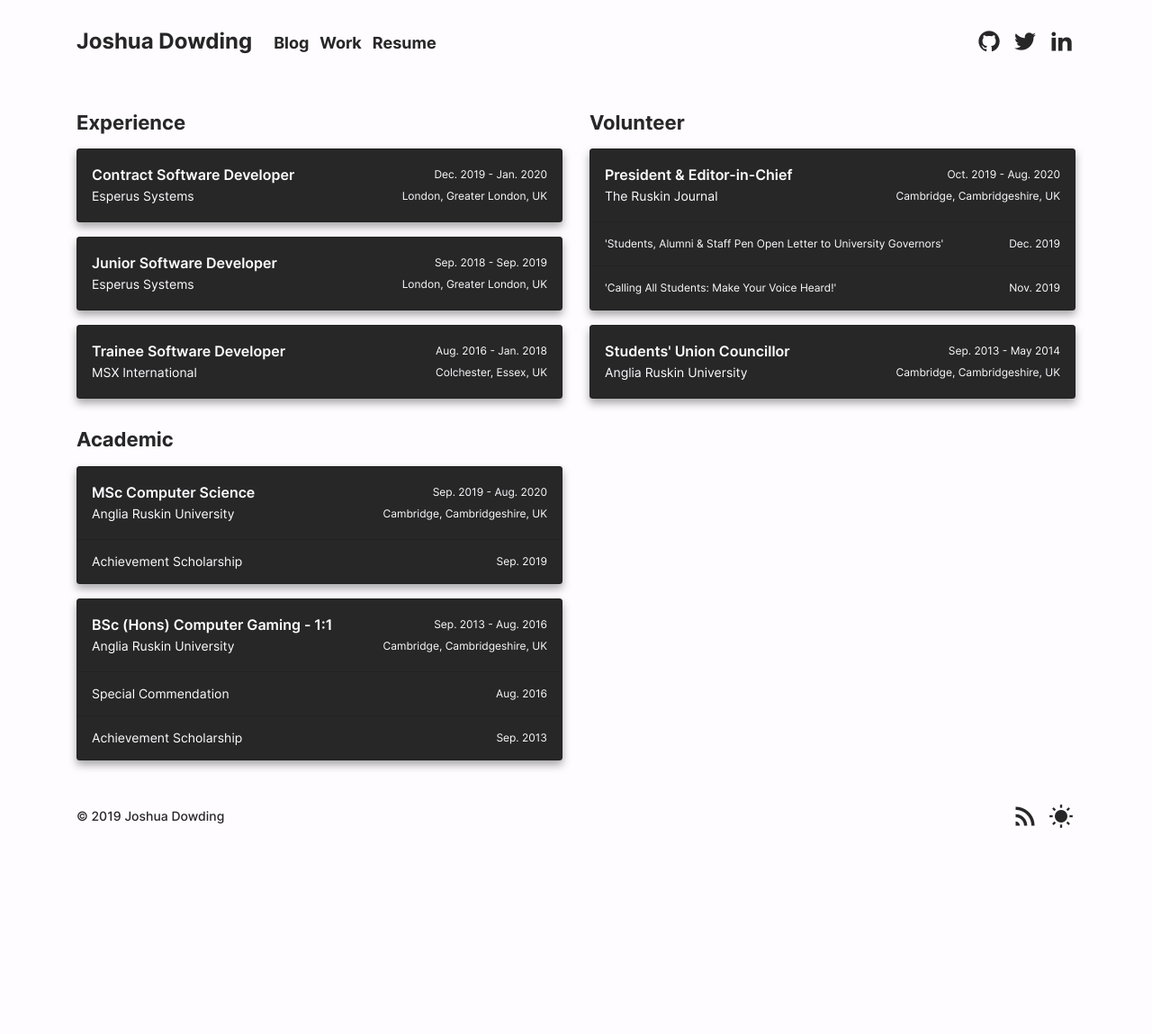
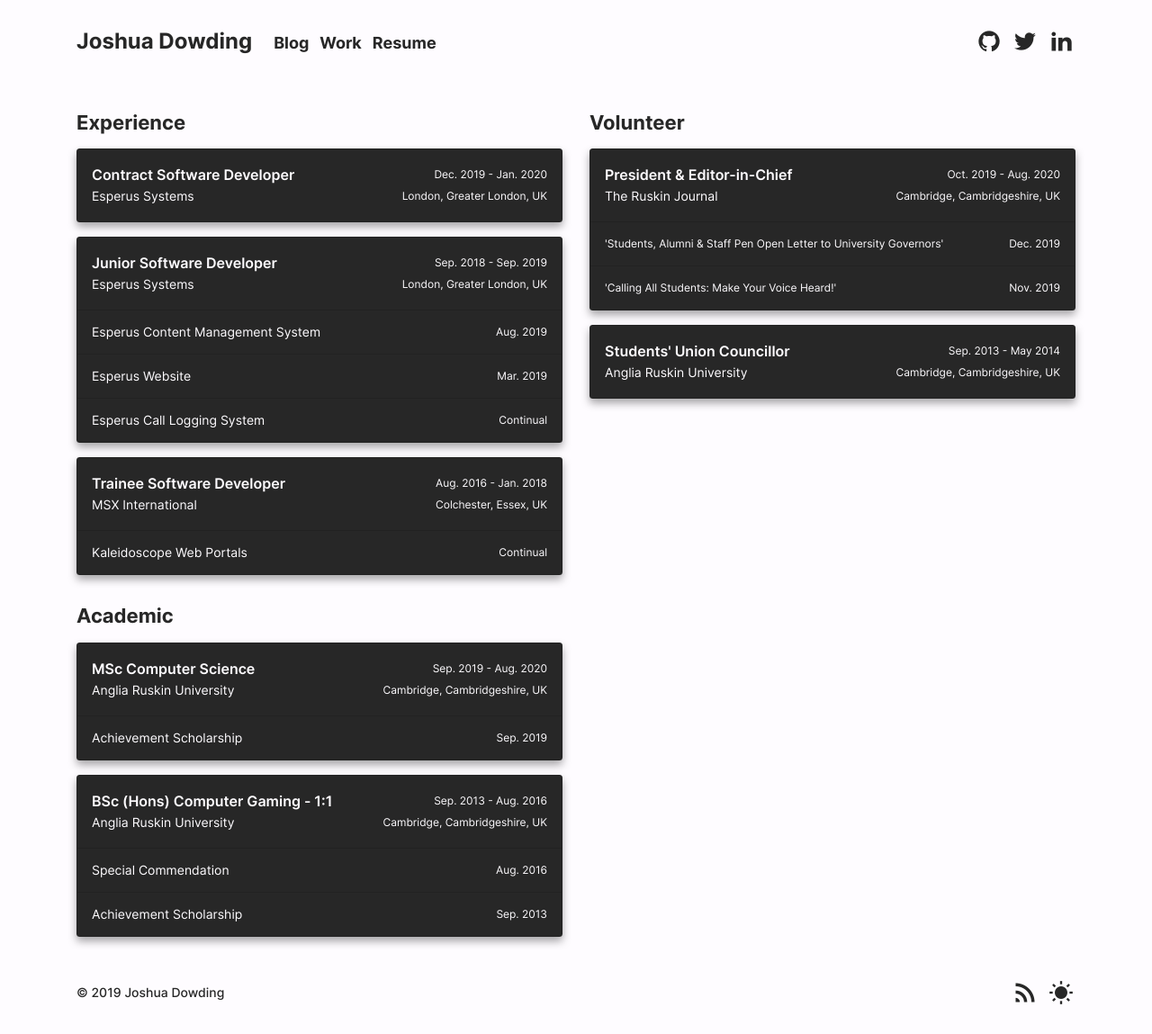
Before and after one commit to joshuadowding/jdowding.me, a Jekyll site: the page built from resume.html, in a window 1280 px wide. Shown: the whole page at 90% size. Built offline with Jekyll 4.4.1, drawn with Linux system fonts in a browser that asks for light colours; before the commit the page ends 953 px from its top, so only the background shows below that.

Commit message:
shared: rename pages to suit content

```diff
--- a/_includes/header.html
+++ b/_includes/header.html
@@ -14,12 +14,12 @@
           </a>
         </li>
         <li class="nav-item">
-          <a class="nav-link" href="{{ site.baseurl }}/projects">
+          <a class="nav-link" href="{{ site.baseurl }}/work">
             Work
           </a>
         </li>
         <li class="nav-item">
-          <a class="nav-link" href="{{ site.baseurl }}/experience">
+          <a class="nav-link" href="{{ site.baseurl }}/resume">
             Resume
           </a>
         </li>
--- a/css/main.scss
+++ b/css/main.scss
@@ -209,7 +209,11 @@
 
       &.inline-link {
         color: var(--colour-text);
-        font-size: 1.2rem;
+        font-size: 1.4rem;
+
+        &.small {
+          font-size: 1.2rem;
+        }
       }
 
       &.button {
@@ -707,10 +711,14 @@
 
               .inline-link {
                 color: var(--colour-text-invert);
-                font-size: 1.2rem;
+                font-size: 1.4rem;
 
                 &:hover {
                   color: $colour-text-highlight;
+                }
+
+                &.small {
+                  font-size: 1.2rem;
                 }
               }
 
--- a/experience.html
+++ b/resume.html
@@ -22,9 +22,6 @@
               <p class="attribute">London, Greater London, UK</p>
             </div>
           </div>
-          <!--<div class="item-body">
-            <p>Donec id elit non mi porta gravida at eget metus. Maecenas sed diam eget risus varius blandit.</p>
-          </div>-->
         </li>
       </ul>
       <ul class="list-group experience-group">
@@ -41,9 +38,42 @@
               <p class="attribute">London, Greater London, UK</p>
             </div>
           </div>
-          <!--<div class="item-body">
-            <p>Donec id elit non mi porta gravida at eget metus. Maecenas sed diam eget risus varius blandit.</p>
-          </div>-->
+        </li>
+        <li class="list-group-item sub-item">
+          <div class="item-header">
+            <div class="header-wrapper">
+              <a class="inline-link" href="{{ site.baseurl }}/work#ESPERUS-2" target="_blank">
+                Esperus Content Management System
+              </a>
+            </div>
+            <div class="attribute-wrapper">
+              <p class="attribute">Aug. 2019</p>
+            </div>
+          </div>
+        </li>
+        <li class="list-group-item sub-item">
+          <div class="item-header">
+            <div class="header-wrapper">
+              <a class="inline-link" href="{{ site.baseurl }}/work#ESPERUS-1" target="_blank">
+                Esperus Website
+              </a>
+            </div>
+            <div class="attribute-wrapper">
+              <p class="attribute">Mar. 2019</p>
+            </div>
+          </div>
+        </li>
+        <li class="list-group-item sub-item">
+          <div class="item-header">
+            <div class="header-wrapper">
+              <a class="inline-link" href="{{ site.baseurl }}/work#ESPERUS-3" target="_blank">
+                Esperus Call Logging System
+              </a>
+            </div>
+            <div class="attribute-wrapper">
+              <p class="attribute">Continual</p>
+            </div>
+          </div>
         </li>
       </ul>
       <ul class="list-group experience-group">
@@ -60,9 +90,18 @@
               <p class="attribute">Colchester, Essex, UK</p>
             </div>
           </div>
-          <!--<div class="item-body">
-            <p>Donec id elit non mi porta gravida at eget metus. Maecenas sed diam eget risus varius blandit.</p>
-          </div>-->
+        </li>
+        <li class="list-group-item sub-item">
+          <div class="item-header">
+            <div class="header-wrapper">
+              <a class="inline-link" href="{{ site.baseurl }}/work#MSX-1" target="_blank">
+                Kaleidoscope Web Portals
+              </a>
+            </div>
+            <div class="attribute-wrapper">
+              <p class="attribute">Continual</p>
+            </div>
+          </div>
         </li>
       </ul>
     </div>
@@ -82,14 +121,11 @@
               <p class="attribute">Cambridge, Cambridgeshire, UK</p>
             </div>
           </div>
-          <!--<div class="item-body">
-            <p>Donec id elit non mi porta gravida at eget metus. Maecenas sed diam eget risus varius blandit.</p>
-          </div>-->
         </li>
         <li class="list-group-item sub-item">
           <div class="item-header">
             <div class="header-wrapper">
-              <a class="inline-link" href="https://ruskinjournal.com/2019/12/10/students-alumni-staff-pen-open-letter-to-university-governors/" target="_blank">
+              <a class="inline-link small" href="https://ruskinjournal.com/2019/12/10/students-alumni-staff-pen-open-letter-to-university-governors/" target="_blank">
                 'Students, Alumni & Staff Pen Open Letter to University Governors'
               </a>
             </div>
@@ -101,7 +137,7 @@
         <li class="list-group-item sub-item">
           <div class="item-header">
             <div class="header-wrapper">
-              <a class="inline-link" href="https://ruskinjournal.com/2019/11/13/calling-all-students-make-your-voice-heard/" target="_blank">
+              <a class="inline-link small" href="https://ruskinjournal.com/2019/11/13/calling-all-students-make-your-voice-heard/" target="_blank">
                 'Calling All Students: Make Your Voice Heard!'
               </a>
             </div>
@@ -123,9 +159,6 @@
               <p class="attribute">Cambridge, Cambridgeshire, UK</p>
             </div>
           </div>
-          <!--<div class="item-body">
-            <p>Donec id elit non mi porta gravida at eget metus. Maecenas sed diam eget risus varius blandit.</p>
-          </div>-->
         </li>
       </ul>
     </div>
@@ -143,9 +176,6 @@
               <p class="attribute">Cambridge, Cambridgeshire, UK</p>
             </div>
           </div>
-          <!--<div class="item-body">
-            <p>Donec id elit non mi porta gravida at eget metus. Maecenas sed diam eget risus varius blandit.</p>
-          </div>-->
         </li>
         <li class="list-group-item sub-item">
           <div class="item-header">
@@ -170,9 +200,6 @@
               <p class="attribute">Cambridge, Cambridgeshire, UK</p>
             </div>
           </div>
-          <!--<div class="item-body">
-            <p>Donec id elit non mi porta gravida at eget metus. Maecenas sed diam eget risus varius blandit.</p>
-          </div>-->
         </li>
         <li class="list-group-item sub-item">
           <div class="item-header">
--- a/projects.html
+++ b/work.html
@@ -27,10 +27,10 @@
           <div class="post-body">
             {% if post.link != null %}
             <a class="title-button read-more" href="{{ post.link }}" target="_blank">
-              <h3 class="post-title">{{ post.title }}</h3>
+              <h3 class="post-title" id="{{ post.post-id }}">{{ post.title }}</h3>
             </a>
             {% else %}
-              <h3 class="post-title">{{ post.title }}</h3>
+              <h3 class="post-title" id="{{ post.post-id }}">{{ post.title }}</h3>
             {% endif %}
             <h6 class="post-subtitle">{{ post.subtitle }}</h6>
 
```
Also changed, not shown: other parts of resume.html (+1 -1 lines), other parts of work.html (+1 -1 lines), _posts/2019-06-31-Portfolio.md (line endings or trailing spaces).
